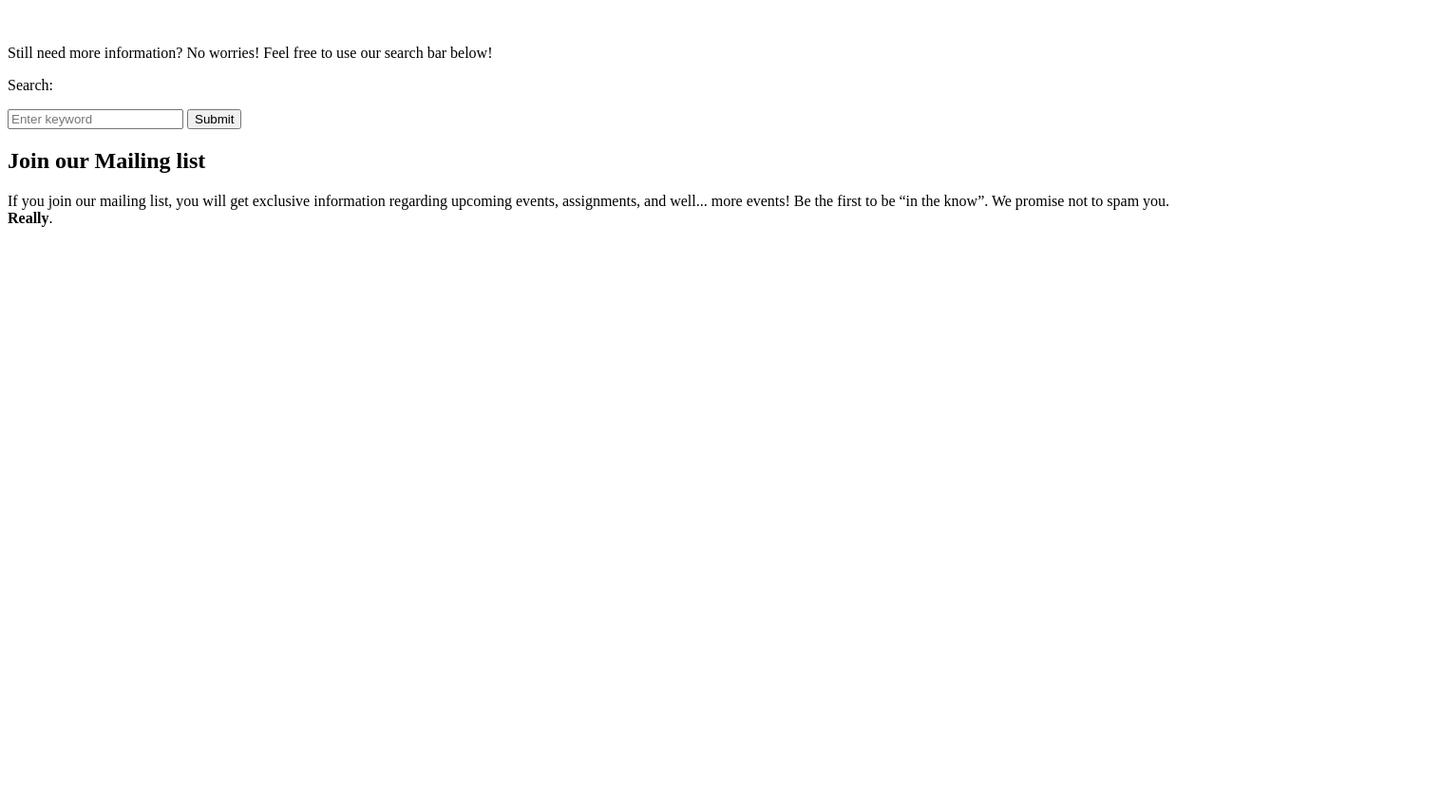
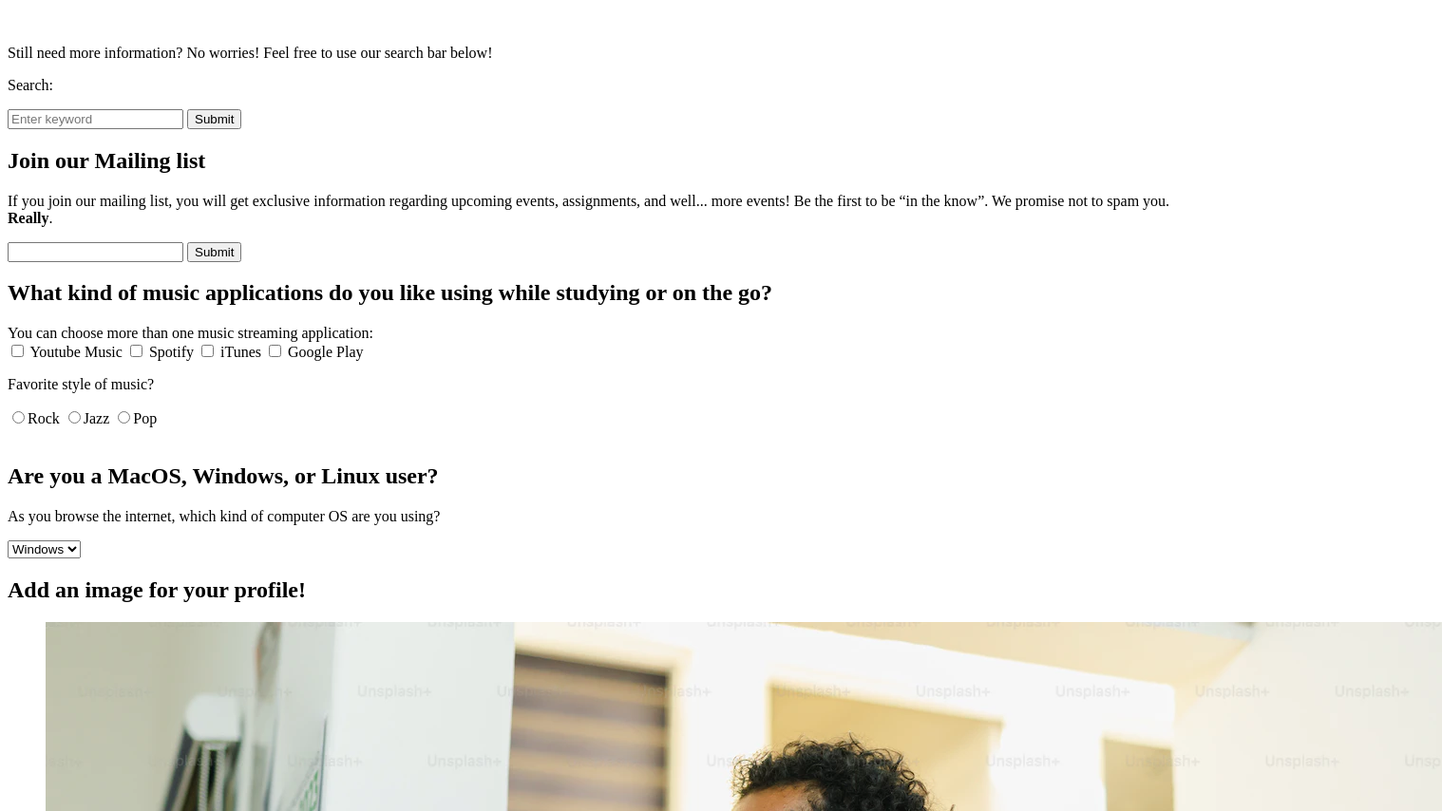
Before and after one commit to Cspanton01/Lesson5, a plain HTML site: page Index.html in a window 1280 px wide. Shown: the part 970-1824 px from the top of the page at 95% size, 1518 px wide, since content can reach past the window. Before the commit the page ends 1225 px from the top, so only its background shows below. Drawn offline with Linux system fonts and the light colour scheme.

Commit message:
updated the html file

```diff
--- a/Index.html
+++ b/Index.html
@@ -31,7 +31,48 @@
         <button>Submit</button>
     </form>
     <h2>Join our Mailing list</h2>
-    <p>If you join our mailing list, you will get exclusive information regarding upcoming events, assignments, and well... more events! Be the first to be “in the know”.  We promise not to spam you. <strong>Really</strong>.</p>
+    <form><p>If you join our mailing list, you will get exclusive information regarding upcoming events, assignments, and well... more events! Be the first to be “in the know”.  We promise not to spam you. <strong>Really</strong>.</p>
+    <input type="email" name="email" />
+    <button>Submit</button>
+    </form>
+    <h2>What kind of music applications do you like using while studying or on the go?</h2>
+    <form>
+        <p>You can choose more than one music streaming application:</br>
+        <input type="checkbox" name="application" value="Youtube Music" />
+        Youtube Music
+        <input type="checkbox" name="application" value="Spotify" />
+        Spotify
+        <input type="checkbox" name="application" value="iTunes" />
+        iTunes
+        <input type="checkbox" name="application" value="Google Play" />
+        Google Play
+
+    </form>
+    <p>Favorite style of music?</p>
+    <form>
+    <input type="radio" name="music" value="rock" />Rock
+    <input type="radio" name="music" value="Jazz" />Jazz
+    <input type="radio" name="music" value="Pop" />Pop
+    </form></br>
+    <h2>Are you a MacOS, Windows, or Linux user? </h2>
+    <P>As you browse the internet, which kind of computer OS are you using?</P>
+    <form>
+        <select name="OS">
+        <option value="Windows">Windows</option>
+        <option value="MacOS">MacOS</option>
+        <option value="Linux">Linux</option>
+        </select>
+
+    </form>
+    <h2>Add an image for your profile! </h2>
+    <figure><img src="Images/CollegeStudent.webp" height=”600” width=”600”></figure>
+    <form>
+    <input type="file" name="Profile Picture"/></form></br>
+    <input type="submit" value="Upload" />
+    </form>
+
+
+
 
 
 </body>
```
Also changed, not shown: Images/CollegeStudent.webp (added).
